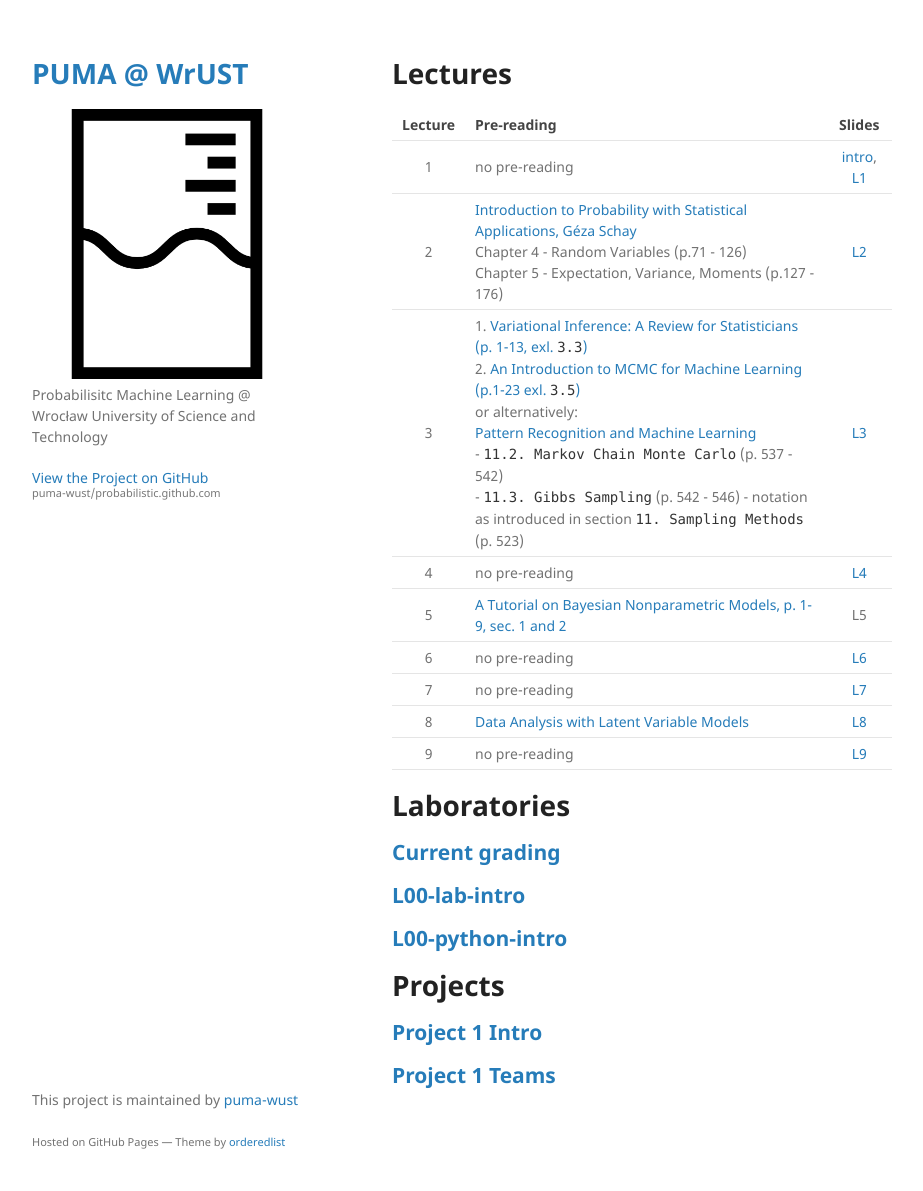
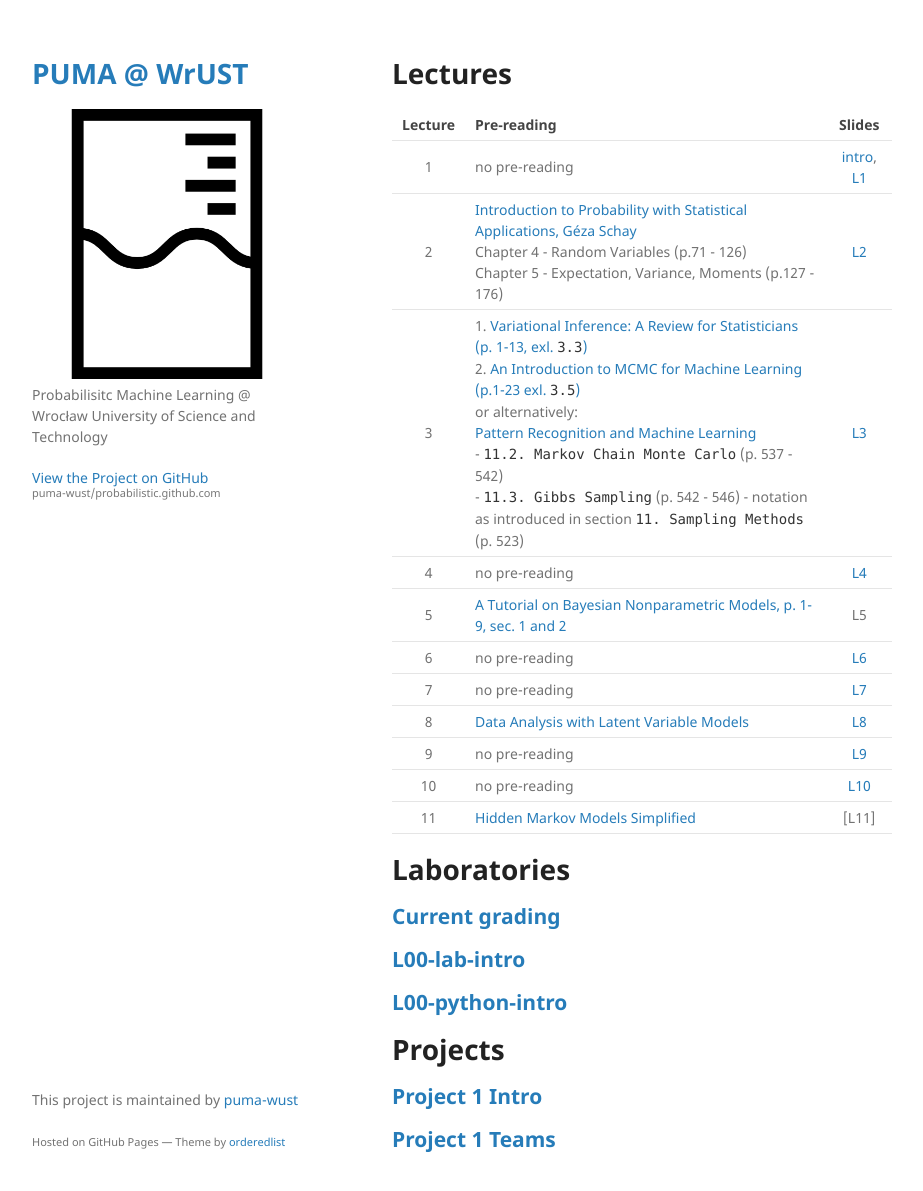
Before and after one commit to puma-wust/probabilistic.github.com, a Jekyll site: the page built from index.md, in a window 1280 px wide and 1221 px high. Shown: the top 1191 px of the window, without its empty margins (178-1101 px from the left). Built offline with Jekyll 4.4.1, drawn with Linux system fonts in a browser that asks for light colours; our own code applies the rules of GitHub Pages for plain Markdown files.

Commit message:
added lecture 10, and prereading 11

```diff
--- a/index.md
+++ b/index.md
@@ -14,6 +14,8 @@ layout: default
 |7|no pre-reading|[L7](/static/PUMA2020_lecture_7.pdf)
 |8|[Data Analysis with Latent Variable Models](http://www.cs.columbia.edu/~blei/papers/Blei2014b.pdf)|[L8](/static/PUMA2020_lecture_8.pdf)
 |9|no pre-reading|[L9](/static/PUMA2020_lecture_9.pdf)
+|10|no pre-reading|[L10](/static/PUMA2020_lecture_10.pdf)
+|11|[Hidden Markov Models Simplified](https://medium.com/@postsanjay/hidden-markov-models-simplified-c3f58728caab)|[L11]
 
 # Laboratories
 ## [Current grading](https://docs.google.com/spreadsheets/d/1F8VizwnzOVgrZ6KpPuCqaYm6Wj_S_PJIXQFRgUROfsY/edit?usp=sharing)
```
Also changed, not shown: 1 other file.
